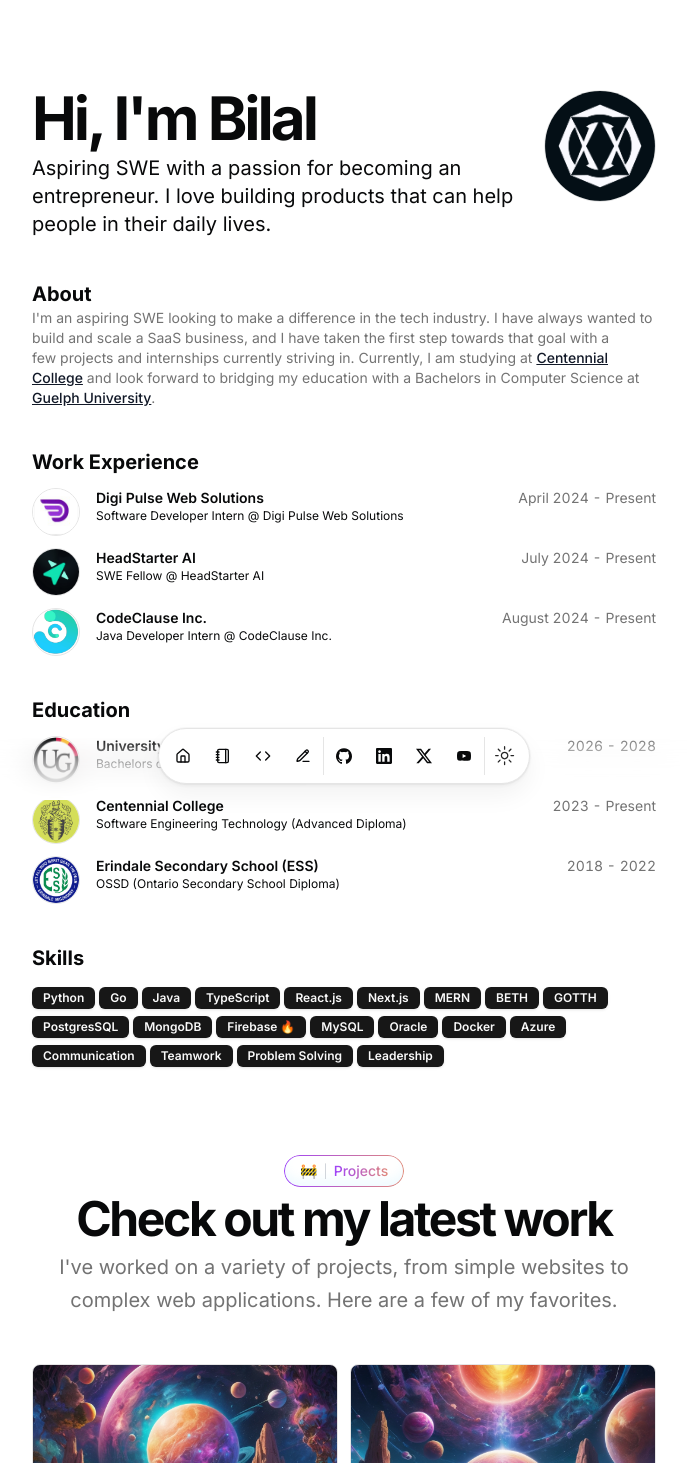
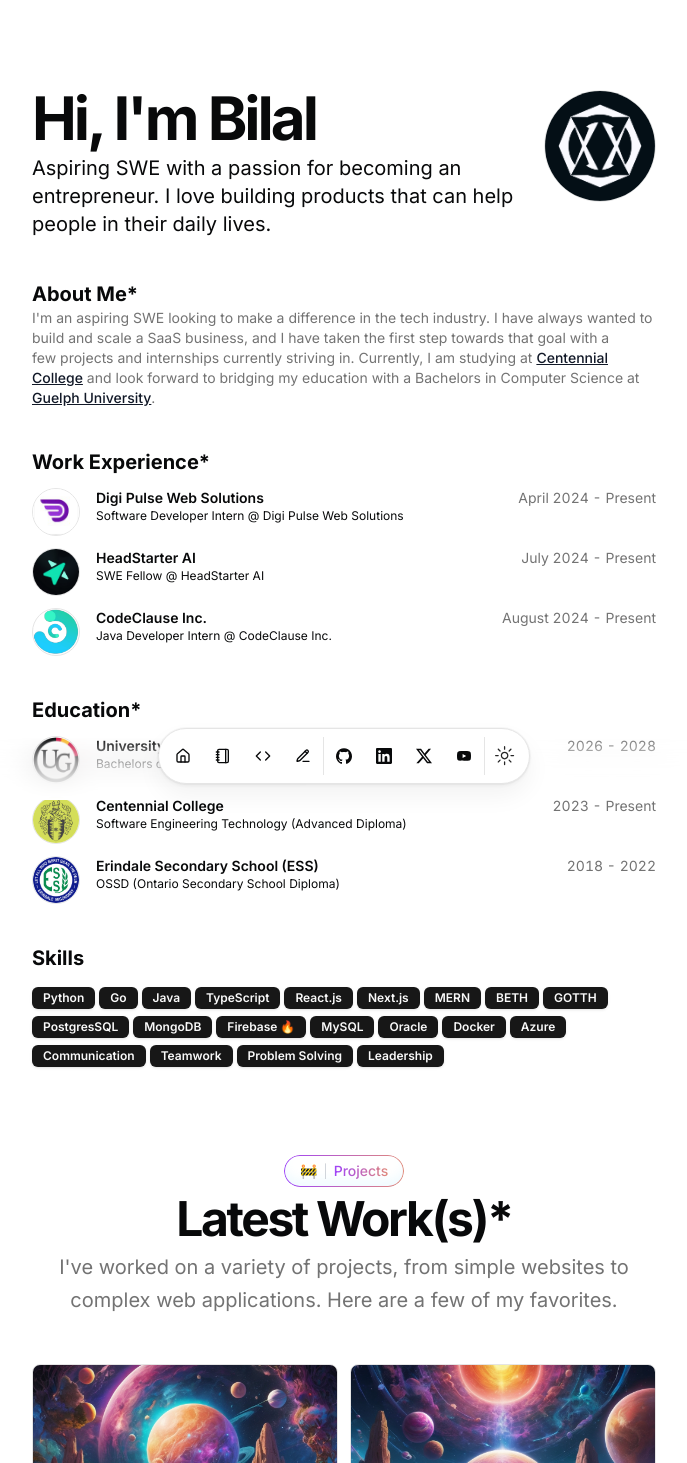
Before and after one commit to Hi-kue/hikues-portfolio, a Next.js app: page / in a window 1280 px wide. Shown: the top 1463 px of the page, without its empty margins (296-983 px from the left). Built offline with nearby package versions, Linux system fonts and the light colour scheme.

Commit message:
refactor: page.tsx (mini changes)

```diff
--- a/src/app/page.tsx
+++ b/src/app/page.tsx
@@ -44,7 +44,7 @@
       </section>
       <section id="about">
         <BlurFade delay={BLUR_FADE_DELAY * 3}>
-          <h2 className="text-xl font-bold">About</h2>
+          <h2 className="text-xl font-bold">About Me*</h2>
         </BlurFade>
         <BlurFade delay={BLUR_FADE_DELAY * 4}>
           <Markdown className="prose max-w-full text-pretty font-sans text-sm text-muted-foreground dark:prose-invert">
@@ -55,7 +55,7 @@
       <section id="work">
         <div className="flex min-h-0 flex-col gap-y-3">
           <BlurFade delay={BLUR_FADE_DELAY * 5}>
-            <h2 className="text-xl font-bold">Work Experience</h2>
+            <h2 className="text-xl font-bold">Work Experience*</h2>
           </BlurFade>
           {DATA.work.map((work: any, id: any) => (
             <BlurFade
@@ -80,7 +80,7 @@
       <section id="education">
         <div className="flex min-h-0 flex-col gap-y-3">
           <BlurFade delay={BLUR_FADE_DELAY * 7}>
-            <h2 className="text-xl font-bold">Education</h2>
+            <h2 className="text-xl font-bold">Education*</h2>
           </BlurFade>
           {DATA.education.map((education: any, id: any) => (
             <BlurFade
@@ -129,7 +129,7 @@
                       </span>
                 </AnimatedGradientText>
                 <h2 className="text-3xl font-bold tracking-tighter sm:text-5xl">
-                  Check out my latest work
+                  Latest Work(s)*
                 </h2>
                 <p className="text-muted-foreground md:text-xl/relaxed lg:text-base/relaxed xl:text-xl/relaxed">
                   I&apos;ve worked on a variety of projects, from simple
```
